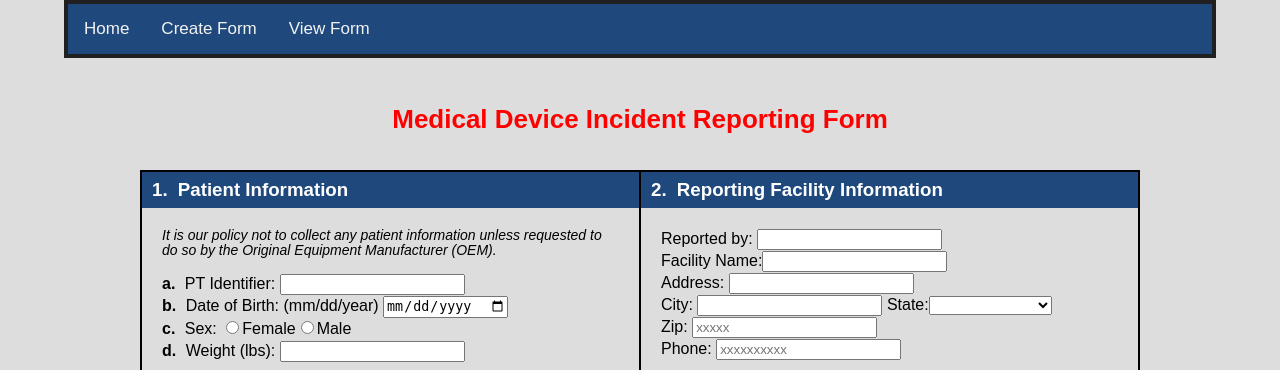
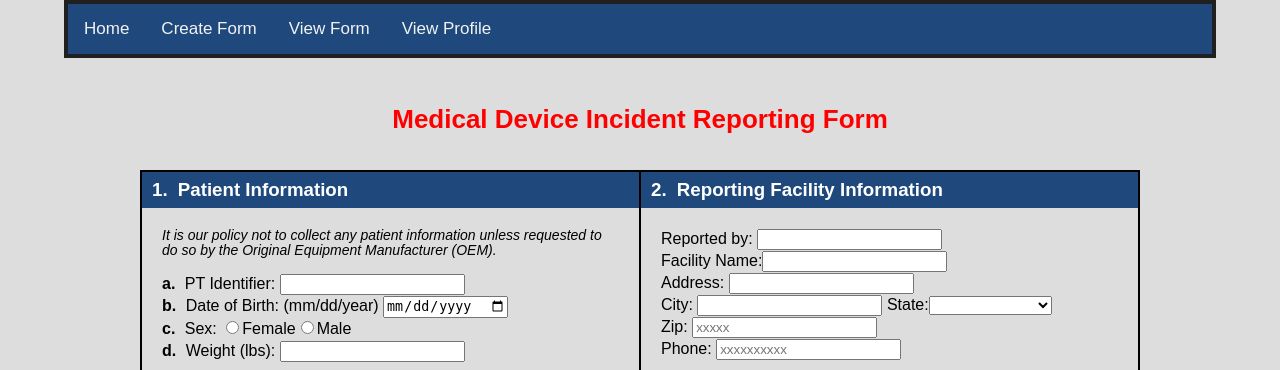
Before and after one commit to SamEmmett/SoftwareEnineeringGroupProject, a Flask app: page /form in a window 1280 px wide. Shown: the part 194-564 px from the top of the page. Run offline with Flask 2, Linux system fonts and the light colour scheme; some libraries are stand-ins or nearby versions.

Commit message:
small html fixes

```diff
--- a/templates/Homepage.html
+++ b/templates/Homepage.html
@@ -16,7 +16,7 @@
       <a href="{{url_for('home')}}" class="active">Home</a>
       <a href="{{url_for('index')}}">Create Form</a>
       <a href="{{url_for('viewform')}}">View Form</a>
-      <a herf="{{url_for('profile')}}">View Profile</a>
+      <a href="{{url_for('profile')}}">View Profile</a>
         <div class= userbutton><a href="{{url_for(page)}}">{{usermsg}}</a></div>
     </div>
 
--- a/templates/ViewForm.html
+++ b/templates/ViewForm.html
@@ -16,6 +16,7 @@
             <a href="{{url_for('home')}}" class="active">Home</a>
             <a href="{{url_for('index')}}">Create Form</a>
             <a href="{{url_for('viewform')}}">View Form</a>
+            <a href="{{url_for('profile')}}">View Profile</a>
 
       </div>
       <div>
--- a/templates/index.html
+++ b/templates/index.html
@@ -19,6 +19,7 @@
 		<a href="{{url_for('home')}}" class="active">Home</a>
 		<a href="{{url_for('index')}}">Create Form</a>
 		<a href="{{url_for('viewform')}}">View Form</a>
+		<a href="{{url_for('profile')}}">View Profile</a>
         <div class= userbutton><a href="{{url_for('login')}}">{{username}}</a></div>
 
 
```
